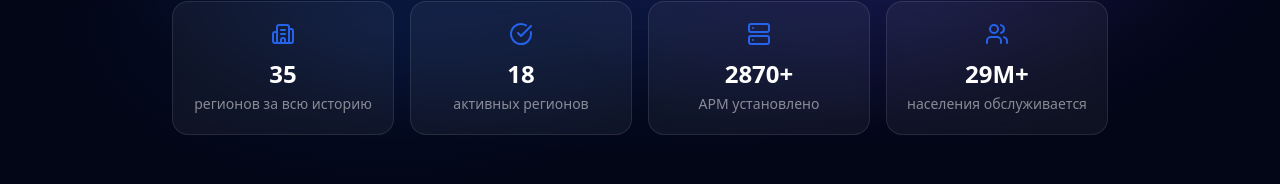
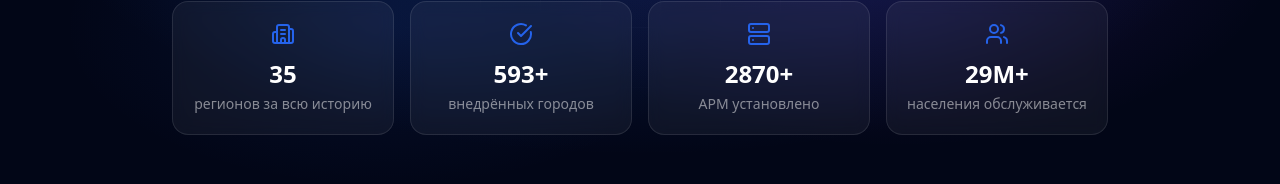
Before and after one commit to Bulka84/adis, a Next.js app: page /clients in a window 1280 px wide. Shown: the part 453-637 px from the top of the page. Built offline with nearby package versions, Linux system fonts and the light colour scheme.

Commit message:
Change stat card from active regions to implemented cities count
Co-Authored-By: Claude Sonnet 4.6 <noreply@anthropic.com>

```diff
--- a/src/app/clients/page.tsx
+++ b/src/app/clients/page.tsx
@@ -18,7 +18,7 @@ export default function ClientsPage() {
 
   const stats = [
     { icon: Building2, value: `${regions.length}`, label: "регионов за всю историю" },
-    { icon: CheckCircle, value: `${activeRegions.length}`, label: "активных регионов" },
+    { icon: CheckCircle, value: `${clients.length}+`, label: "внедрённых городов" },
     { icon: Server, value: `${totalWorkstations}+`, label: "АРМ установлено" },
     { icon: Users, value: `${Math.round(totalPopulation / 1000000)}M+`, label: "населения обслуживается" },
   ];
```
